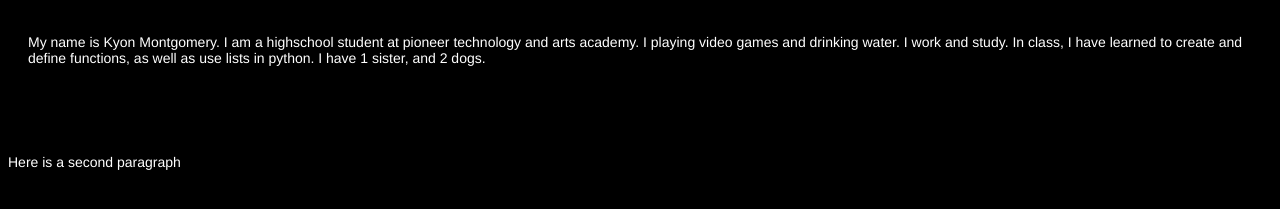
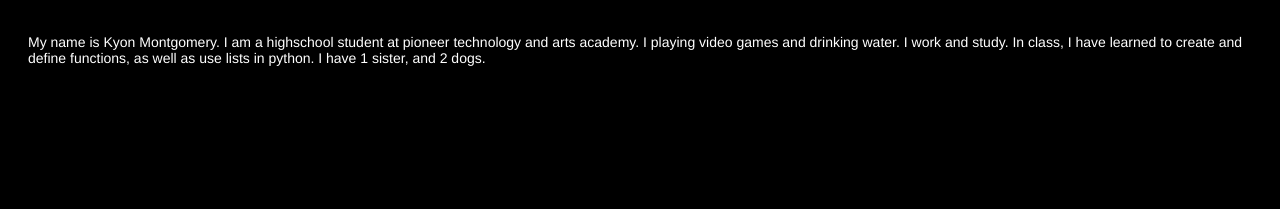
Before and after one commit to KyonM/KyonM.github.io, a plain HTML site: page index.html in a window 1280 px wide. Shown: the part 473-682 px from the top of the page. Drawn offline with Linux system fonts and the light colour scheme.

Commit message:
new change

```diff
--- a/index.html
+++ b/index.html
@@ -15,7 +15,6 @@ I work and study.
 In class, I have learned to create and define functions, as well as use lists in python.
 I have 1 sister, and 2 dogs.
 </p>
-</p>Here is a second paragraph</p>
 
 </body>
 </html>
```
